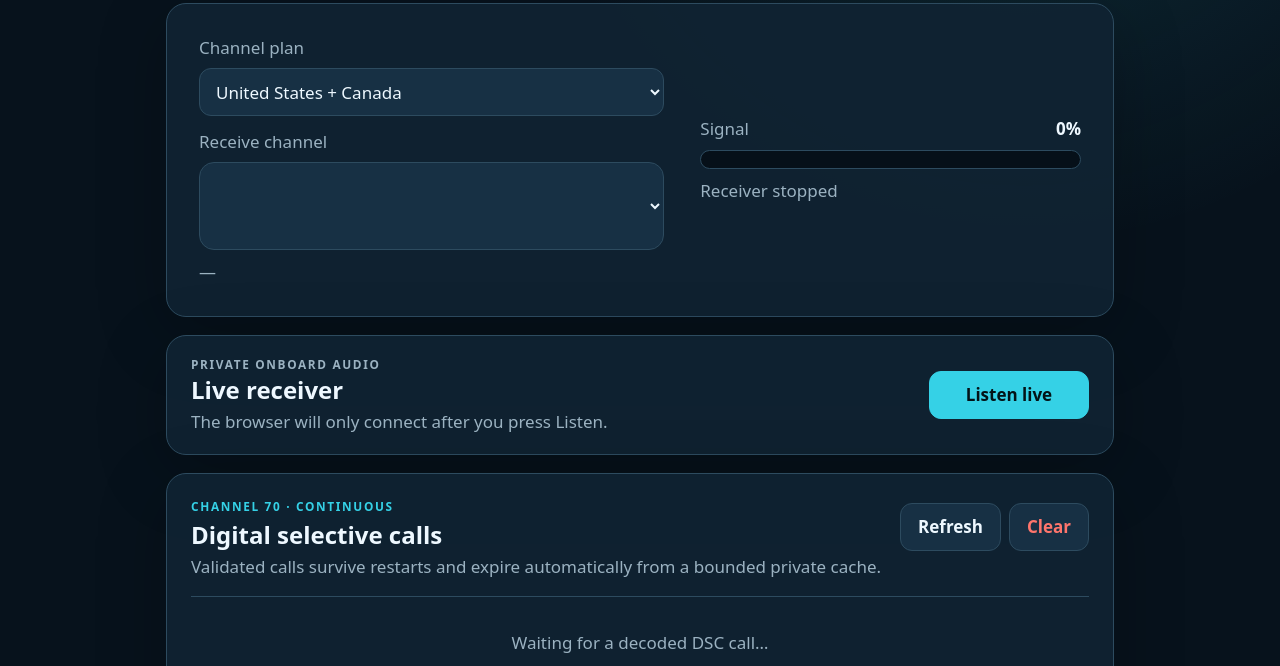
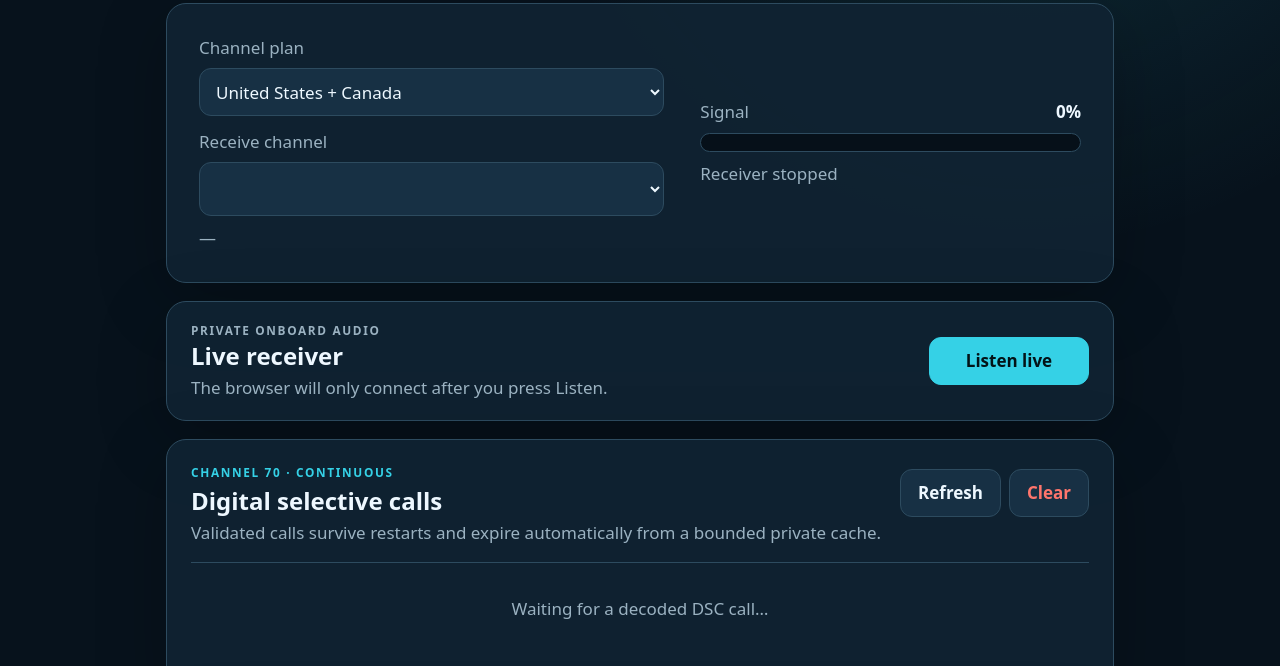
Before and after one commit to zph/signalk-vhf-watch, a website: page public/index.html in a window 1280 px wide. Shown: the part 134-800 px from the top of the page. Drawn offline with Linux system fonts and the light colour scheme; no server answers.

Commit message:
fix: reduce receive channel selector size

```diff
--- a/public/styles.css
+++ b/public/styles.css
@@ -54,8 +54,8 @@
   border: 1px solid var(--line); border-radius: 12px;
 }
 #channel {
-  width: 100%; min-height: 88px; padding: 0 18px; color: var(--text); background: var(--panel-raised);
-  border: 1px solid var(--line); border-radius: 15px; font-size: clamp(2rem, 7vw, 3.8rem); font-weight: 850;
+  width: 100%; min-height: 54px; padding: 0 14px; color: var(--text); background: var(--panel-raised);
+  border: 1px solid var(--line); border-radius: 12px; font-size: clamp(1rem, 2.5vw, 1.25rem); font-weight: 750;
 }
 #channel-purpose { min-height: 24px; margin: 10px 0 0; color: var(--muted); }
 .meter-block { flex: 1 1 45%; }
```
